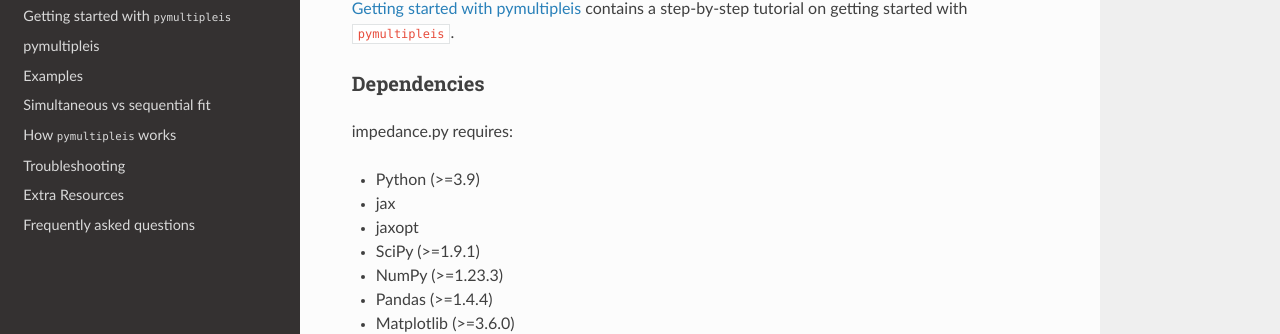
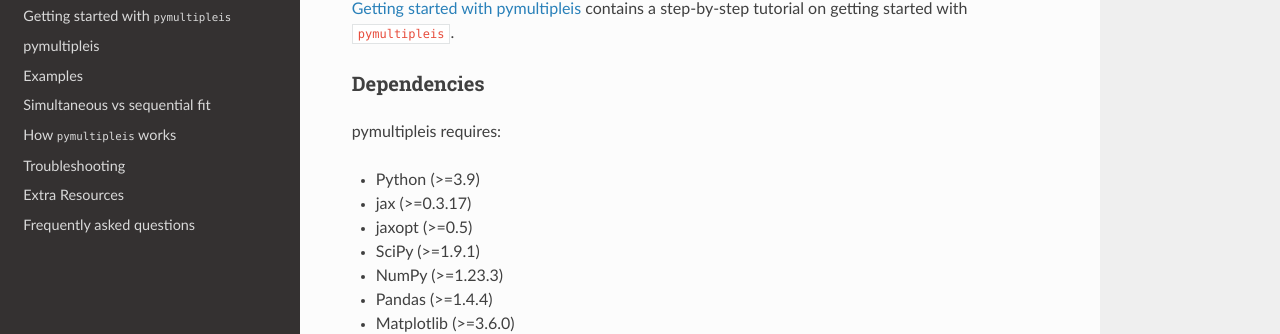
Before and after one commit to richinex/pymultipleis, a Sphinx documentation site: the page built from docs/source/index.rst, in a window 1280 px wide and 900 px high, scrolled down 580 px. Shown: the part 136-470 px from the top of the window. Built offline with Sphinx 7.4.7 and the Read the Docs theme 2.0.0, drawn with Linux system fonts in a browser that asks for light colours; pages that are not in the unit, such as notebooks, are missing from menus.

Commit message:
Updated docs

```diff
--- a/docs/source/index.rst
+++ b/docs/source/index.rst
@@ -36,11 +36,11 @@ on getting started with :code:`pymultipleis`.
 Dependencies
 ~~~~~~~~~~~~
 
-impedance.py requires:
+pymultipleis requires:
 
 -   Python (>=3.9)
--   jax
--   jaxopt
+-   jax (>=0.3.17)
+-   jaxopt (>=0.5)
 -   SciPy (>=1.9.1)
 -   NumPy (>=1.23.3)
 -   Pandas (>=1.4.4)
```
